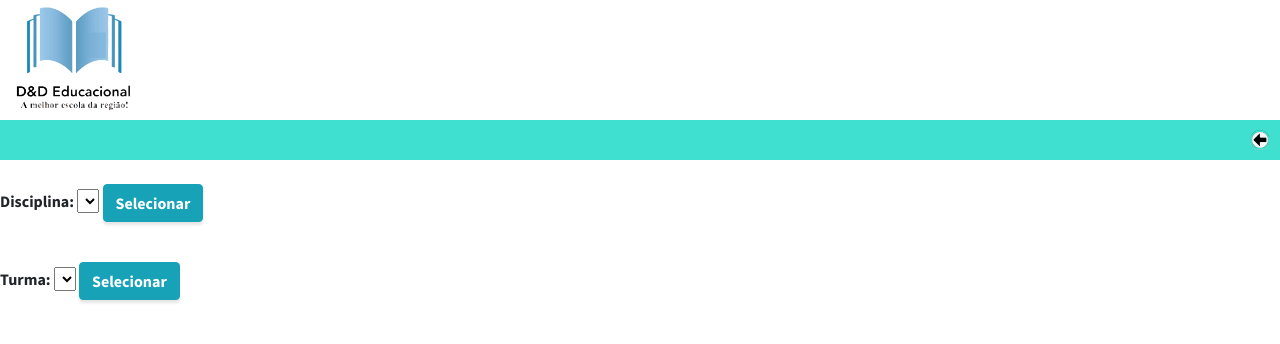
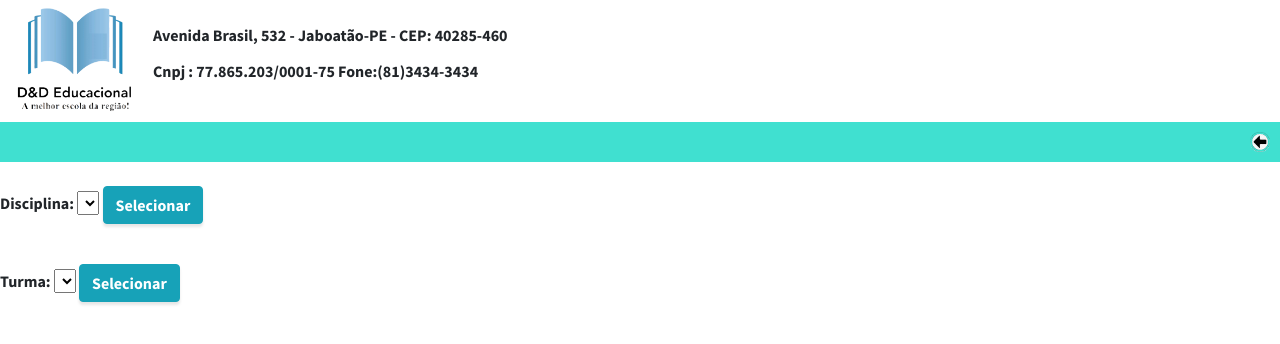
Before and after one commit to DeyvidLins/projeto-django-heroku, a Django app: page /disciplinas/ in a window 1280 px wide. Shown: the top 344 px of the page. Run offline with Django 3.2, Linux system fonts and the light colour scheme; a user stored in the database is signed in; data comes from the database, SQL or seed files in the repository; both versions use the stored data as it was after the commit; lists and menus that the app fills with data are empty; some libraries are stand-ins or nearby versions.

Commit message:
alterações

```diff
--- a/academic/templates/academic/boletim.html
+++ b/academic/templates/academic/boletim.html
@@ -10,7 +10,7 @@
     <p>Cnpj : 77.865.203/0001-75 Fone:(81)3434-3434</p>
 </div>
 <div style="text-align: right">
-    <img src="\Users\Deyvid\Desktop\Project_version02\academic\static\academic\image\img.png" width="150" height="100">
+    <img src="\Users\Deyvid\Desktop\DjangoProject\academic\static\academic\image\img.png" width="150" height="100">
 </div><br>
 
 <h1 style=" text-align: center; font-size:30px; ">Histórico Escolar</h1>
--- a/academic/templates/academic/registro-notas.html
+++ b/academic/templates/academic/registro-notas.html
@@ -16,7 +16,15 @@
   <link href="/static/css/css/stylish-portfolio.min.css" rel="stylesheet">
     <link rel="stylesheet" href="/static/css/portal-professor.css"/>
 </head>
-<img src="/image/img.png" width="150" height="120">
+<table>
+  <tr>
+    <td><img src="/image/img.png" width="150" height="120"></td>
+
+    <td><strong><p>Avenida Brasil, 532 - Jaboatão-PE - CEP: 40285-460 </p>
+    <p>Cnpj : 77.865.203/0001-75 Fone:(81)3434-3434</p></strong></td>
+  </tr>
+
+</table>
 
 <div class="menu-container">
 
```
Also changed, not shown: academic/templates/academic/login-aluno.html (+6 -6 lines), academic/templates/academic/portal-aluno.html (+10 -1 lines), academic/templates/academic/portal-professor.html (+9 -1 lines), academic/templates/academic/situacao-aluno.html (+9 -1 lines), academic.sqlite3.
